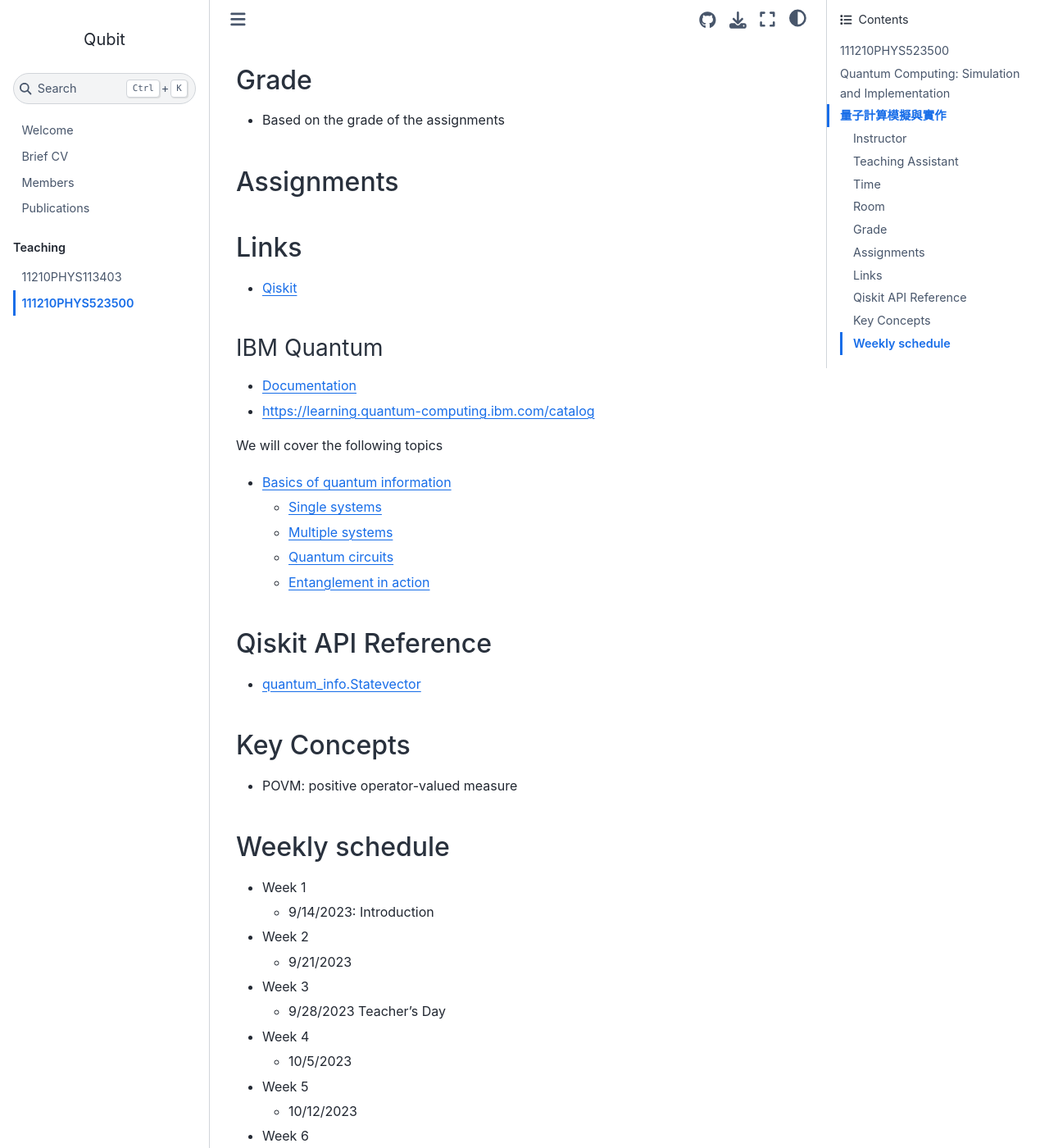
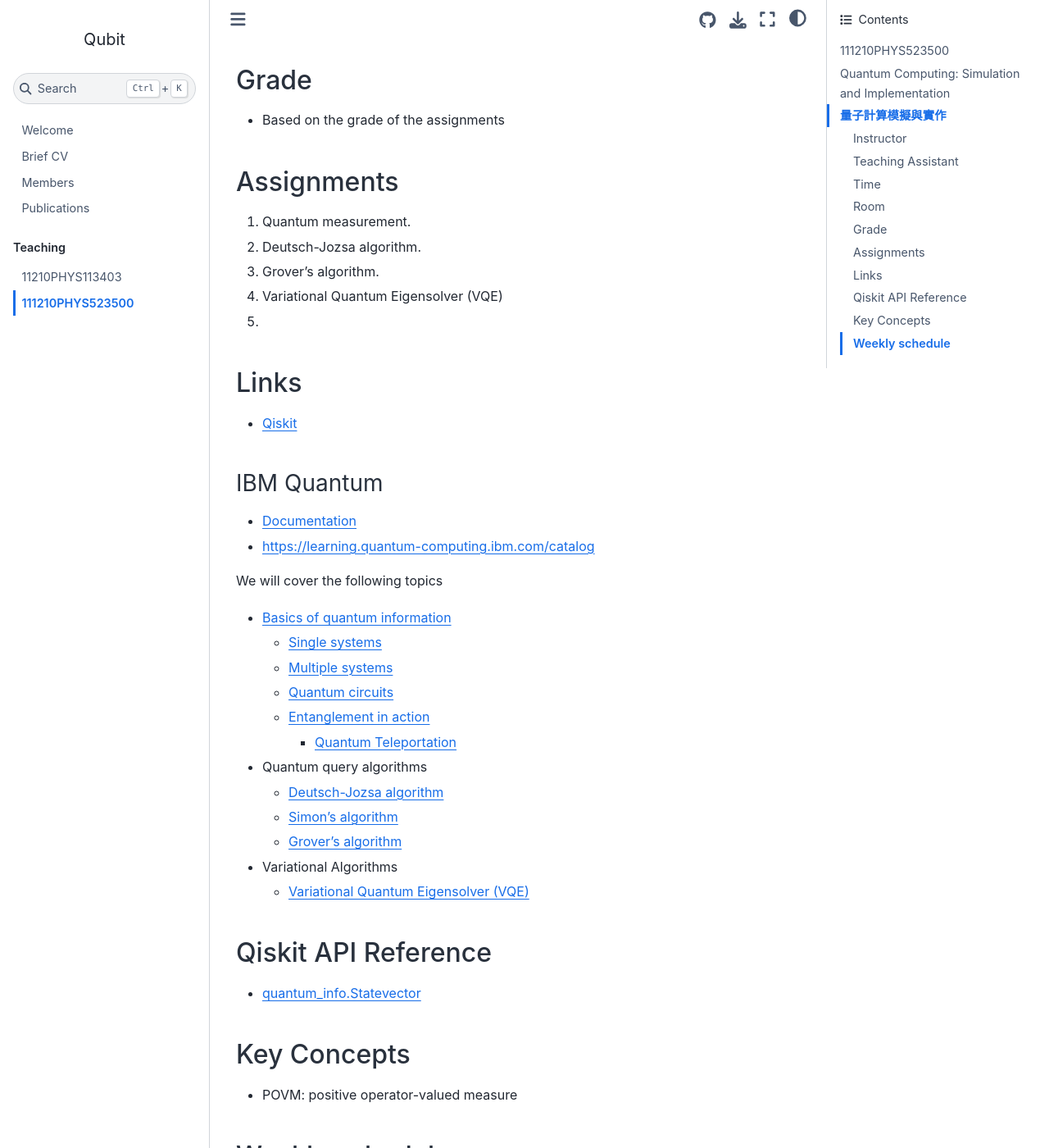
Before and after one commit to pcchen/pcchen.github.io, a Jupyter Book: the page built from teaching/11210PHYS523500.md, in a window 1280 px wide and 1400 px high, scrolled down 841 px. Shown: the whole window at 82% size. Built offline with Jupyter Book 1.0.4 settings and Sphinx 7.4.7 and the Sphinx Book theme 1.1.4, drawn with Linux system fonts in a browser that asks for light colours; pages that are not in the unit, such as notebooks, are missing from menus.

Commit message:
regular update

```diff
--- a/teaching/11210PHYS523500.md
+++ b/teaching/11210PHYS523500.md
@@ -21,6 +21,11 @@
 * Based on the grade of the assignments
 
 ## Assignments
+1. Quantum measurement.
+1. Deutsch-Jozsa algorithm.
+1. Grover's algorithm.
+1. Variational Quantum Eigensolver (VQE)
+1.
 
 ## Links
 * [Qiskit](https://qiskit.org/)
@@ -35,6 +40,14 @@ We will cover the following topics
   * [Multiple systems](https://learning.quantum-computing.ibm.com/course/basics-of-quantum-information/multiple-systems)
   * [Quantum circuits](https://learning.quantum-computing.ibm.com/course/basics-of-quantum-information/quantum-circuits)
   * [Entanglement in action](https://learning.quantum-computing.ibm.com/course/basics-of-quantum-information/entanglement-in-action)
+    * [Quantum Teleportation](https://learning.quantum-computing.ibm.com/course/basics-of-quantum-information/entanglement-in-action#teleportation)
+* Quantum query algorithms
+  * [Deutsch-Jozsa algorithm](https://learning.quantum-computing.ibm.com/course/fundamentals-of-quantum-algorithms/quantum-query-algorithms#the-deutsch-jozsa-algorithm)
+  * [Simon's algorithm](https://learning.quantum-computing.ibm.com/course/fundamentals-of-quantum-algorithms/quantum-query-algorithms#simons-algorithm)
+  * [Grover's algorithm](https://learning.quantum-computing.ibm.com/course/fundamentals-of-quantum-algorithms/grovers-algorithm)
+* Variational Algorithms
+  * [Variational Quantum Eigensolver (VQE)](https://learning.quantum-computing.ibm.com/tutorial/variational-quantum-eigensolver-using-estimator-primitive-and-sessions)
+
 
 ## Qiskit API Reference
 * [quantum_info.Statevector](https://docs.quantum-computing.ibm.com/api/qiskit/qiskit.quantum_info.Statevector)
```
Also changed, not shown: teaching/11210PHYS113403.md (+1 -1 lines), 1 other file.
